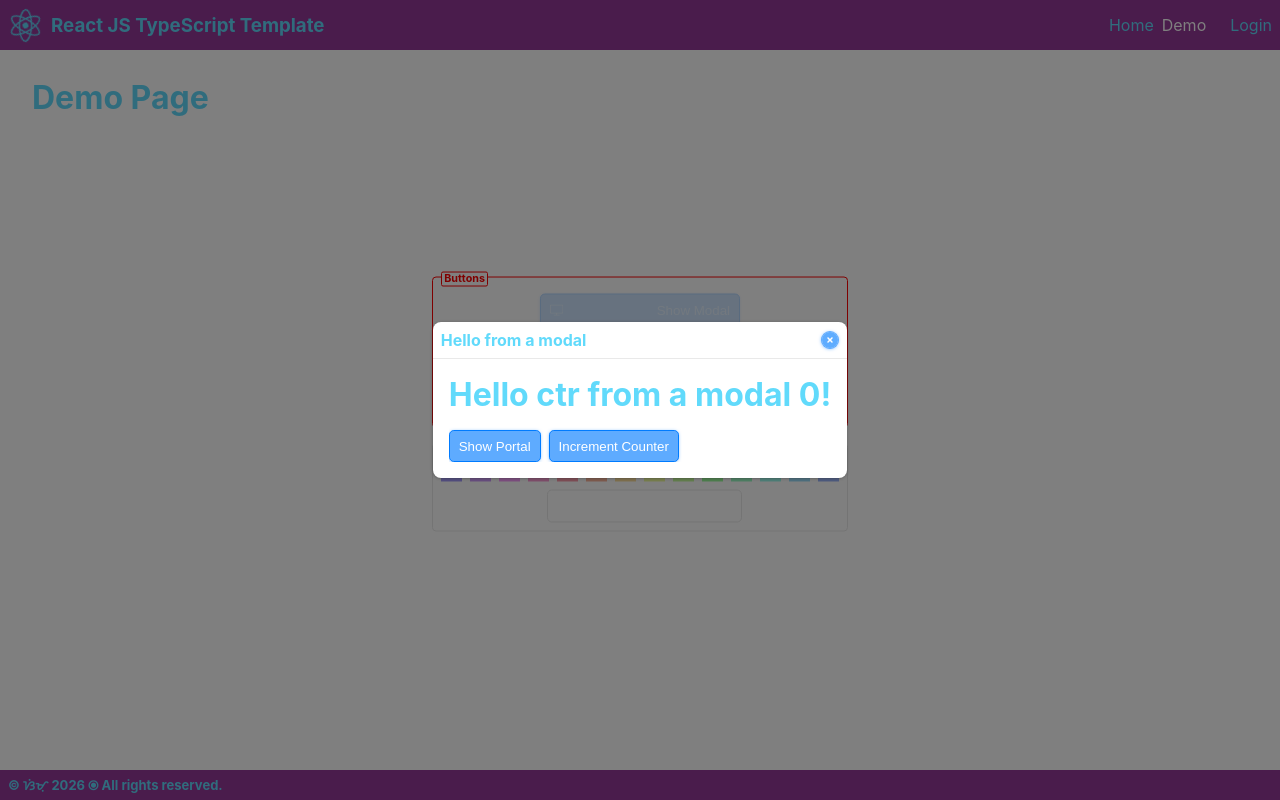
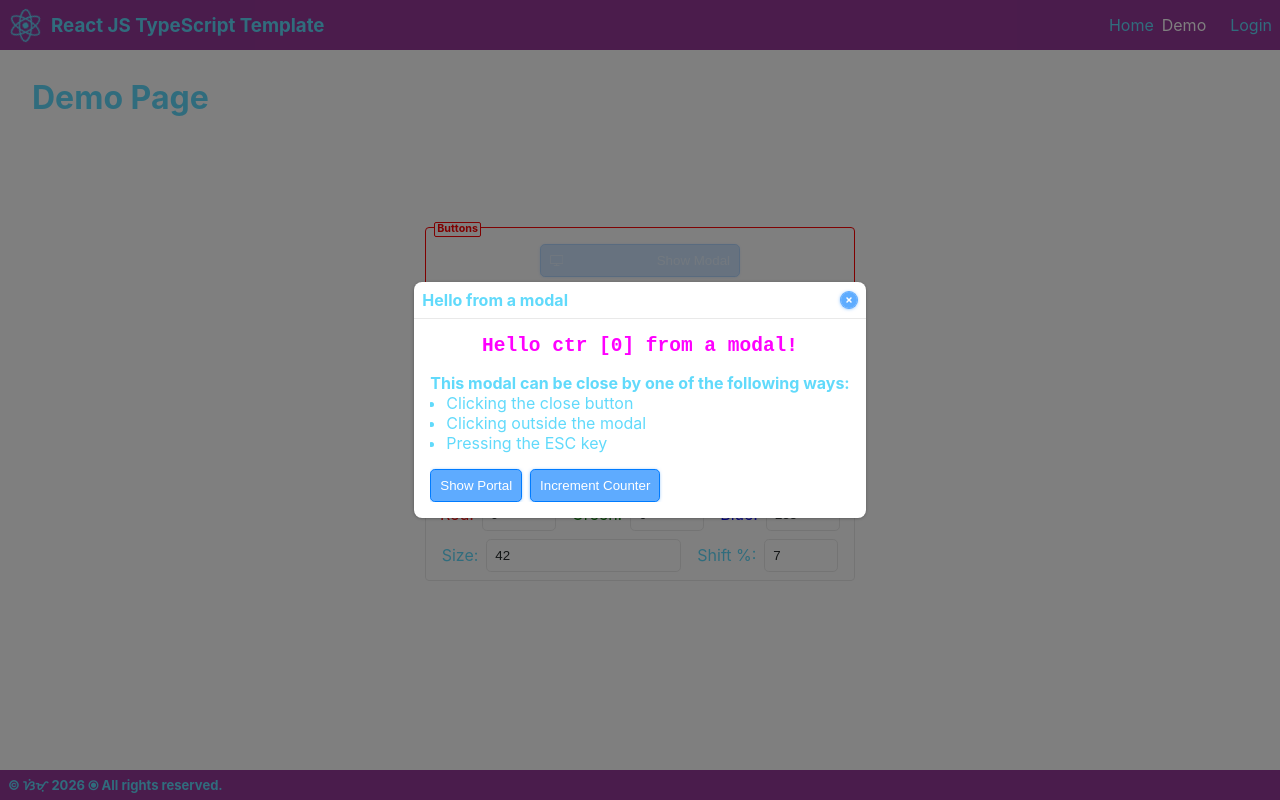
Before and after one commit to jaosimt/ts-app-template, a React (Create React App) app: page /demo in a window 1280 px wide. Both pictures are taken after a click on the button "Show Modal". Built offline with nearby package versions, Linux system fonts and the light colour scheme.

Commit message:
* added palette props inputs

```diff
--- a/src/components/pages/demo/index.tsx
+++ b/src/components/pages/demo/index.tsx
@@ -1,4 +1,4 @@
-import React, { useState } from 'react';
+import React, { useEffect, useState } from 'react';
 import { useForm } from 'react-hook-form';
 import { FaPlus } from 'react-icons/fa';
 import { SlScreenDesktop } from 'react-icons/sl';
@@ -14,7 +14,7 @@ interface PaletteProps extends React.HTMLAttributes<HTMLInputElement> {
     red: number;
     green: number;
     blue: number;
-    count: number;
+    size: number;
     stepShift: number;
 }
 
@@ -22,9 +22,40 @@ export const Demo = () => {
     const [showModal, setShowModal] = useState(false);
     const [showPortal, setShowPortal] = useState(false);
     const [ctr, setCtr] = React.useState(0);
-    const [palette] = useState<any>(generateAnalogousPalette({r: 170, g: 160, b: 255}, 14, 26));
+    const [paletteProps, setPaletteProps] = useState({
+        red: 0, //170,
+        green: 0, //160,
+        blue: 255, //255,
+        size: 42, //14,
+        stepShift: 7 //26
+    });
+    const [palette, setPalette] = useState<any>(generateAnalogousPalette({
+        r: paletteProps.red,
+        g: paletteProps.green,
+        b: paletteProps.blue
+    }, paletteProps.size, paletteProps.stepShift));
 
-    const {register} = useForm<PaletteProps>();
+    const {
+        register,
+        formState: {errors}
+    } = useForm<PaletteProps>(
+        /*{
+            resolver: zodResolver(paletteValidation),
+            mode: "onChange"
+        }*/
+    );
+
+    const paletteChangeHandler = (e: React.ChangeEvent<HTMLInputElement>) => {
+        setPaletteProps({...paletteProps, [e.target.name]: parseInt(e.target.value)});
+    };
+
+    useEffect(() => {
+        setPalette(generateAnalogousPalette({
+            r: paletteProps.red,
+            g: paletteProps.green,
+            b: paletteProps.blue
+        }, paletteProps.size, paletteProps.stepShift))
+    }, [paletteProps]);
 
     return <div data-component={'demo'} className={'width-100p'} style={{minHeight: '300px'}}>
         <h1 className={'mt-0 line-height-1'}>Demo Page</h1>
@@ -38,7 +69,15 @@ export const Demo = () => {
                 onClose={() => setShowModal(false)}
             >
                 <div className={'display-flex flex-direction-column gap-1'}>
-                    <h1 className={'m-0'}>Hello ctr from a modal {ctr}!</h1>
+                    <h2 className={'m-0 text-align-center color-magenta code'}>Hello ctr [{ctr}] from a modal!</h2>
+                    <div>
+                        <h4 className={'m-0'}>This modal can be close by one of the following ways:</h4>
+                        <ul className={'m-0'} style={{listStyle: 'disc'}}>
+                            <li>Clicking the close button</li>
+                            <li>Clicking outside the modal</li>
+                            <li>Pressing the ESC key</li>
+                        </ul>
+                    </div>
                     <div className={'display-flex gap-0p5'}>
                         <Button
                             align={'space-between'}
@@ -70,7 +109,7 @@ export const Demo = () => {
 
         <section className={'translate-fixed-center display-flex gap-0p5 flex-direction-column align-items-center'}>
             <Box
-                width={'100%'}
+                width={430}
                 borderRadius={4}
                 borderColor={'rgb(255, 0, 0)'}
                 title={'Buttons'}
@@ -113,7 +152,7 @@ export const Demo = () => {
                 </Button>
             </Box>
             <Box
-                width={'100%'}
+                width={430}
                 borderRadius={'4px'}
                 title={'Analogous Palette'}
                 className={classNames(
@@ -123,9 +162,9 @@ export const Demo = () => {
                     'align-items-center',
                     'justify-content-center')}
             >
-                <div className={'display-flex gap-0p5'}>
+                <div className={'display-flex gap-0p5 flex-wrap'}>
                     {palette.map((color: RGBString, index: number) => <span
-                        key={index} className={'color-box'}
+                        key={index} className={'color-box transition-200'}
                         style={{
                             backgroundColor: color,
                             width: '21px',
@@ -133,10 +172,54 @@ export const Demo = () => {
                         }}
                     />)}
                 </div>
-                <InputField
-                    type={'number'}
-                    fieldRegister={register('red')}
-                />
+                <div className="display-flex gap-1">
+                    <InputField
+                        label={'Red:'}
+                        labelColor={'#ff0000'}
+                        min={0}
+                        max={255}
+                        type={'number'}
+                        fieldRegister={register('red', {value: paletteProps.red, onChange: paletteChangeHandler})}
+                        error={errors.red?.message}
+                    />
+                    <InputField
+                        label={'Green:'}
+                        labelColor={'#008000'}
+                        min={0}
+                        max={255}
+                        type={'number'}
+                        fieldRegister={register('green', {value: paletteProps.green, onChange: paletteChangeHandler})}
+                        error={errors.green?.message}
+                    />
+                    <InputField
+                        label={'Blue:'}
+                        labelColor={'#0000ff'}
+                        min={0}
+                        max={255}
+                        type={'number'}
+                        fieldRegister={register('blue', {value: paletteProps.blue, onChange: paletteChangeHandler})}
+                        error={errors.blue?.message}
+                    />
+                </div>
+                <div className="display-flex gap-1">
+                    <InputField
+                        label={'Size:'}
+                        type={'number'}
+                        fieldRegister={register('size', {value: paletteProps.size, onChange: paletteChangeHandler})}
+                        error={errors.size?.message}
+                    />
+                    <InputField
+                        label={'Shift %:'}
+                        min={0}
+                        max={360}
+                        type={'number'}
+                        fieldRegister={register('stepShift', {
+                            value: paletteProps.stepShift,
+                            onChange: paletteChangeHandler
+                        })}
+                        error={errors.stepShift?.message}
+                    />
+                </div>
             </Box>
 
         </section>
--- a/src/components/partials/inputField/index.tsx
+++ b/src/components/partials/inputField/index.tsx
@@ -19,6 +19,9 @@ export function InputField(props: FormFieldProps) {
         labelWith = 'auto',
         labelAlign,
         placeHolder,
+        min,
+        max,
+        labelColor,
         fieldRegister,
         error,
         ...restProps
@@ -53,7 +56,7 @@ export function InputField(props: FormFieldProps) {
 
     return (
         <div data-component={'input-field'} className={'display-flex align-items-center'}>
-            <label style={{width: labelWith, justifyContent: labelAlign}} htmlFor={uid}
+            <label style={{width: labelWith, justifyContent: labelAlign, color: labelColor}} htmlFor={uid}
                    className={'display-flex align-items-center gap-0p5'}>
                 {icon && <ReactIcon icon={icon} className={'align-self-center'}/>}
                 {label && label}
@@ -61,6 +64,8 @@ export function InputField(props: FormFieldProps) {
             <div className={'position-relative display-flex'}>
                 <input
                     type={type || 'text'}
+                    min={min}
+                    max={max}
                     placeholder={placeHolder}
                     className={classNames(className && '', error && 'border-error')}
                     id={uid} {...fieldRegister} {...restProps}
--- a/src/index.scss
+++ b/src/index.scss
@@ -13,6 +13,7 @@ body {
   color                   : $textColor
 }
 
+.code,
 code {
   font-family : source-code-pro, Menlo, Monaco, Consolas, 'Courier New',
   monospace;
--- a/src/interafaces/index.ts
+++ b/src/interafaces/index.ts
@@ -9,10 +9,13 @@ export interface FormFieldProps extends React.HTMLAttributes<HTMLInputElement> {
     label?: string;
     labelWith?: string;
     labelAlign?: 'left' | 'right' | 'center';
+    labelColor?: HSLString | RGBString | HEXString;
     icon?: IconType;
     placeHolder?: string;
     fieldRegister: UseFormRegisterReturn;
     error?: string;
+    min?: number;
+    max?: number;
 }
 
 export interface BoxProps extends React.HTMLAttributes<HTMLDivElement> {
--- a/src/styles/common.scss
+++ b/src/styles/common.scss
@@ -1,11 +1,23 @@
 @import "variables";
 @import "mixins";
 
+/* TEXT ****************************************************/
+.text-align-left { text-align : left; }
+.text-align-center { text-align : center; }
+.text-align-right { text-align : right; }
+.text-align-justify { text-align : justify; }
+/**************************************************** TEXT */
+
 /* COLOR ***************************************************/
-link { color : cyan; }
+.color-cyan { color : cyan; }
+.color-magenta { color : magenta; }
+.color-yellow { color : yellow; }
+.color-black { color : black; }
+.color-red { color : red; }
+.color-green { color : green; }
+.color-blue { color : blue; }
 
-.color-red { color : red; }
-.color-yellow { color : yellow; }
+link { color: $textColor; }
 /*************************************************** COLOR */
 
 /* BACKGROUND- *********************************************/
@@ -151,6 +163,8 @@ link { color : cyan; }
 
 /* FLEX- ***************************************************/
 .flex-direction-column { flex-direction : column; }
+.flex-wrap { flex-wrap : wrap; }
+.flex-wrap-nowrap { flex-wrap : nowrap; }
 /*************************************************** FLEX- */
 
 .box-shadow { @include boxShadow(); }
@@ -174,3 +188,12 @@ input {
     border : 1px solid $errorColor !important;
   }
 }
+
+.code {
+  font-family : monospace;
+}
+
+ol,
+ul {
+  padding-inline-start: 1rem;
+}
--- a/src/validations/index.ts
+++ b/src/validations/index.ts
@@ -4,3 +4,11 @@ export const loginValidation = z.object({
     email: z.string().regex(/^[a-zA-Z0-9._%+-]+@[a-zA-Z0-9.-]+\.[a-zA-Z]{2,}$/, 'Please enter a valid email address bla bla bla bla!'),
     password: z.string().regex(/^(?=.*\d)(?=.*[a-z])(?=.*[A-Z])(?=.*[~`!@#$%^&*()_\-+={[}\]|\\:;"'<,>.?/]).{8,}$/, 'Please enter a strong password!'),
 }).required();
+
+export const paletteValidation = z.object({
+    red: z.number().min(0).max(255, 'Red value must be between 0 and 255'),
+    green: z.number().min(0).max(255, 'Green value must be between 0 and 255'),
+    blue: z.number().min(0).max(255, 'Blue value must be between 0 and 255'),
+    size: z.number().min(1).max(100, 'Size must be between 1 and 100'),
+    stepShift: z.number().min(0).max(360, 'Step shift must be between 0 and 360 degrees')
+})
```
